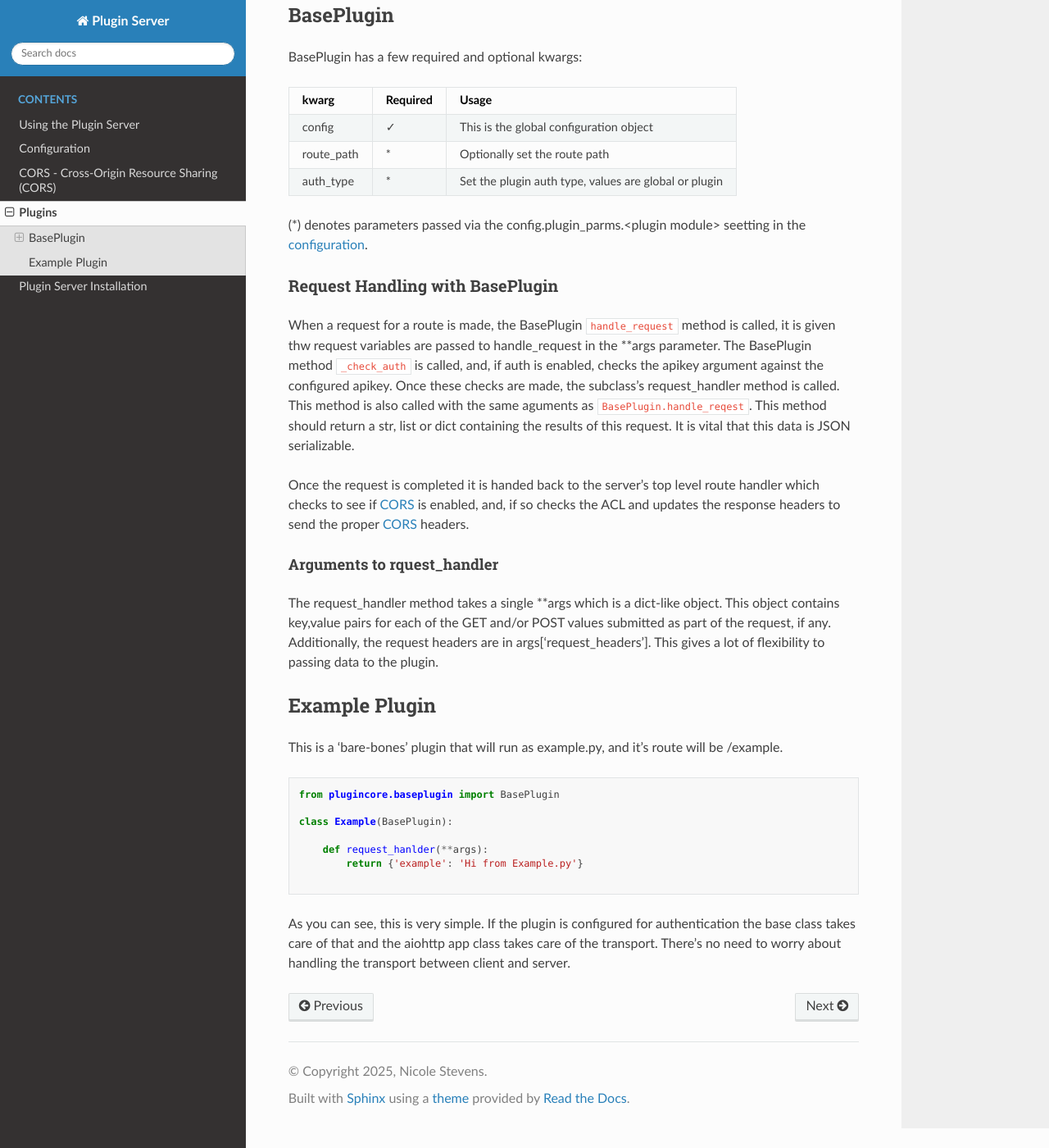
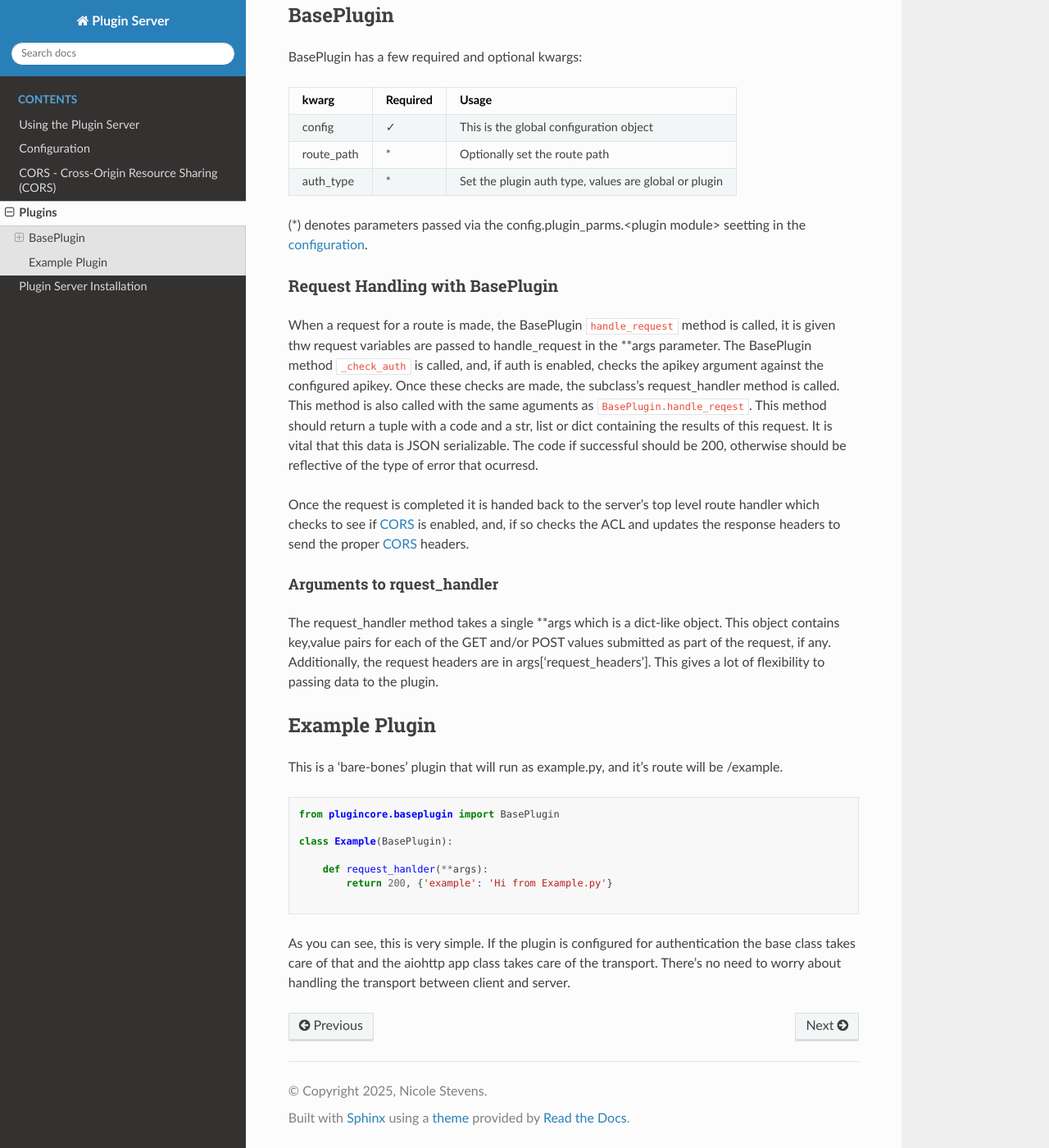
Before and after one commit to nicciniamh/pluginserver, a Sphinx documentation site: the page built from docs/Plugins.md, in a window 1280 px wide and 1400 px high, scrolled down 447 px. Shown: the whole window at 82% size. Built offline with Sphinx 7.4.7 and the Read the Docs theme 3.1.0, drawn with Linux system fonts in a browser that asks for light colours.

Commit message:
Modified plugin.md to refelct proper request_handler return values.

````diff
--- a/docs/Plugins.md
+++ b/docs/Plugins.md
@@ -20,7 +20,7 @@ BasePlugin has a few required and optional kwargs:
 
 ### Request Handling with BasePlugin
 
-When a request for a route is made, the BasePlugin `handle_request` method is called, it is given thw request variables are passed to handle_request in the **args parameter. The BasePlugin method `_check_auth` is called, and, if auth is enabled, checks the apikey argument against the configured apikey. Once these checks are made, the subclass's request_handler method is called. This method is also called with the same aguments as `BasePlugin.handle_reqest`. This method should return a str, list or dict containing the results of this request. It is vital that this data is JSON serializable.
+When a request for a route is made, the BasePlugin `handle_request` method is called, it is given thw request variables are passed to handle_request in the **args parameter. The BasePlugin method `_check_auth` is called, and, if auth is enabled, checks the apikey argument against the configured apikey. Once these checks are made, the subclass's request_handler method is called. This method is also called with the same aguments as `BasePlugin.handle_reqest`. This method should return a tuple with a code and a str, list or dict containing the results of this request. It is vital that this data is JSON serializable. The code if successful should be 200, otherwise should be reflective of the type of error that ocurresd.
 
 Once the request is completed it is handed back to the server's top level route handler which checks to see if [CORS](CORS.md) is enabled, and, if so checks the ACL and updates the response headers to send the proper [CORS](CORS.md) headers.
 
@@ -37,7 +37,7 @@ from plugincore.baseplugin import BasePlugin
 class Example(BasePlugin):
 
     def request_hanlder(**args):
-        return {'example': 'Hi from Example.py'}
+        return 200, {'example': 'Hi from Example.py'}
 
 ```
 
````
